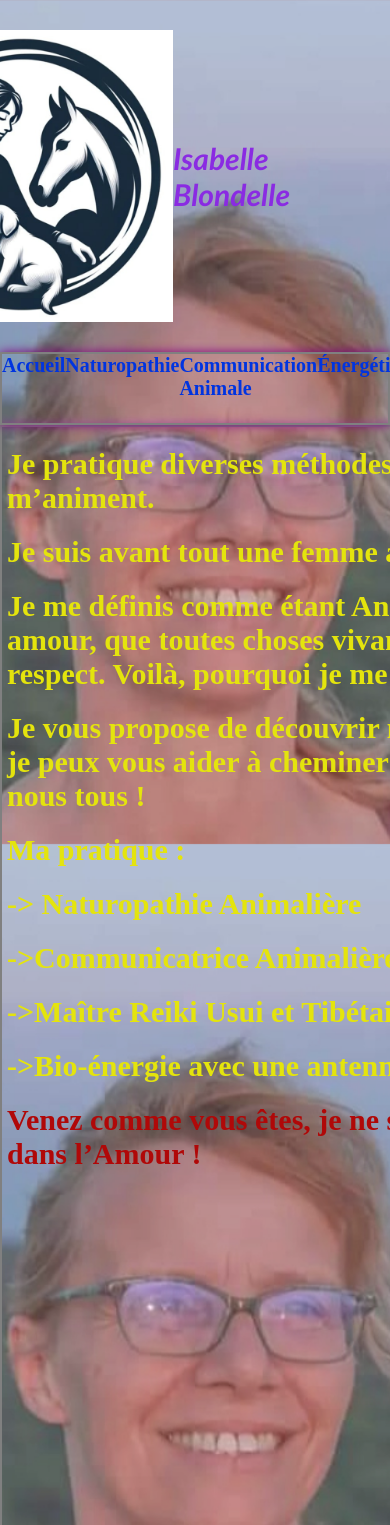
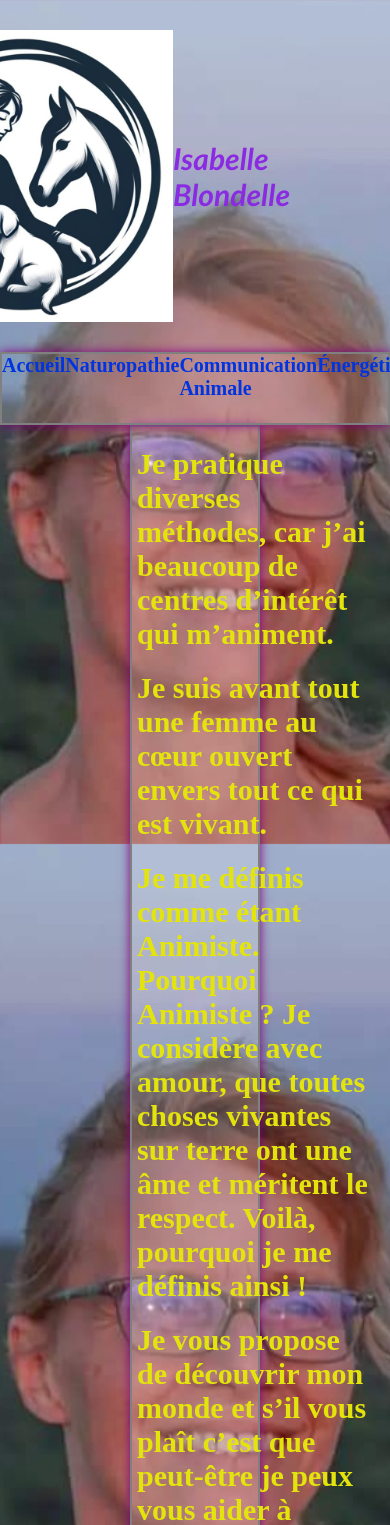
Before and after one commit to Estebann12/Isabelle-Blondelle2, a PHP site: page / in a window 390 px wide; the page is wider, and only the part inside the window is pictured. Shown: the top 1525 px of that part. Run offline with PHP 8.4, Linux system fonts and the light colour scheme.

Commit message:
responsive

```diff
--- a/assets/style.css
+++ b/assets/style.css
@@ -1,8 +1,8 @@
 #texte
 {
-    width: 1000px;
-    height: 1300px;
-    margin: 0 auto;
+    max-width: 1000px;
+    max-height: 1500px;
+    margin: 0 219px 0 219px;
     background: rgba(255,255,255,.2);
     border: 2px solid grey;
     box-shadow: 0px 0px 10px purple;
@@ -191,7 +191,6 @@ body#énergétique{
 .box{
     position: relative;
     max-width: 800px;
-    min-width: auto;
     padding:50px;
     background: rgba(255,255,255,.2);
 }
@@ -240,6 +239,9 @@ a{
     .top-header .name{
         font-size: 50px;
     }
+    #texte {
+    margin: 0 130px 0 130px;
+}
 }
 
 @media (max-width:1095px){
```
